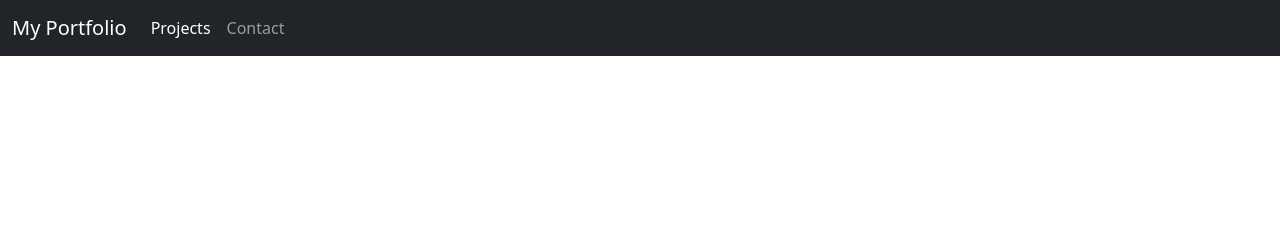
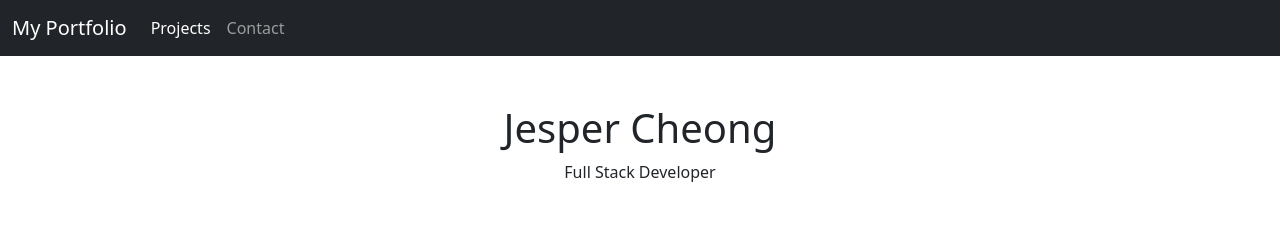
Before and after one commit to JesperCheong/Portfolio-Project-v2, a plain HTML site: page index.html in a window 1280 px wide. Drawn offline with nearby package versions, Linux system fonts and the light colour scheme.

Commit message:
Added basic header

```diff
--- a/index.html
+++ b/index.html
@@ -35,6 +35,11 @@
     </div>
   </nav>
 
+  <header class="text-center py-5">
+    <h1>Jesper Cheong</h1>
+    <p>Full Stack Developer</p>
+  </header>
+
 
 
 </body>
```
